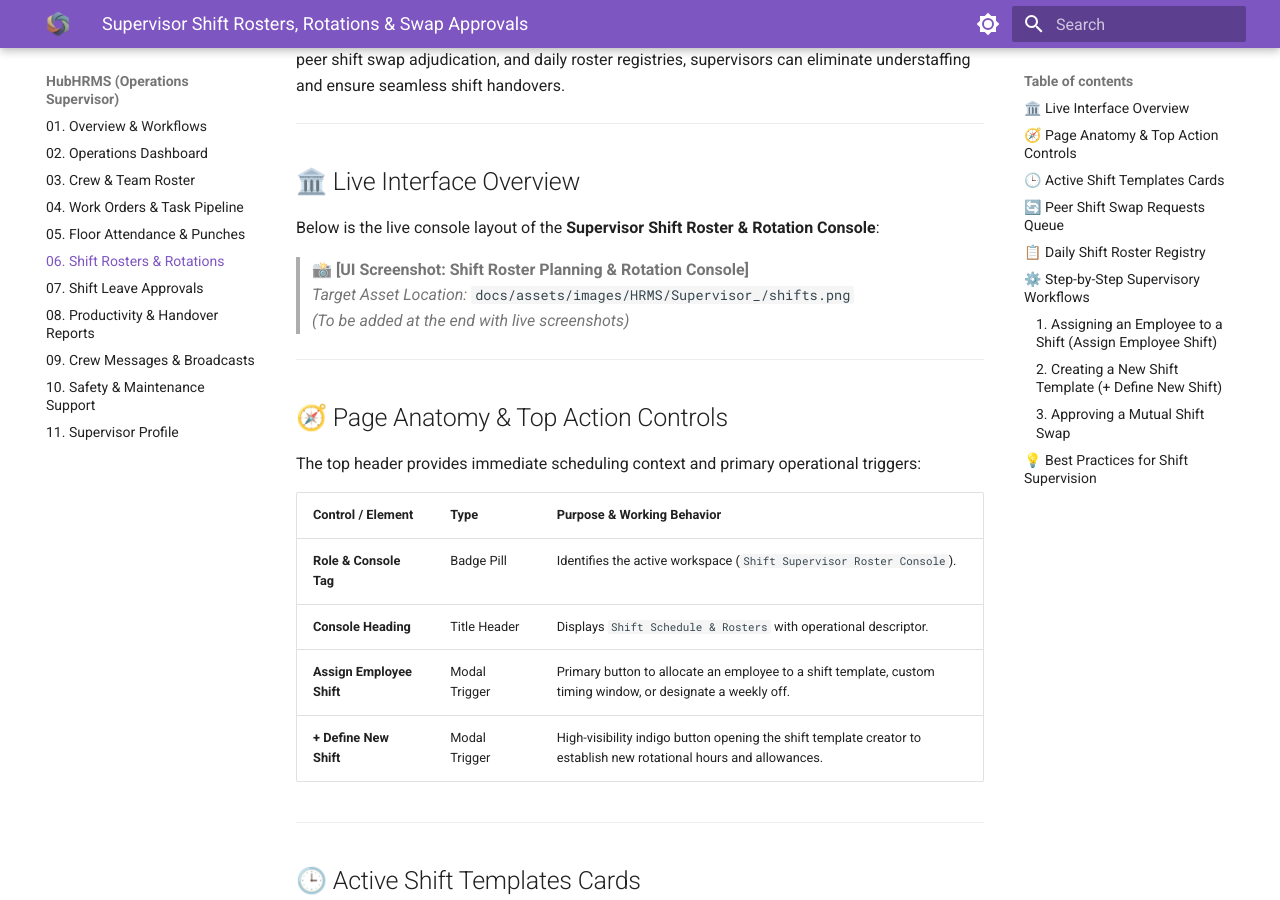
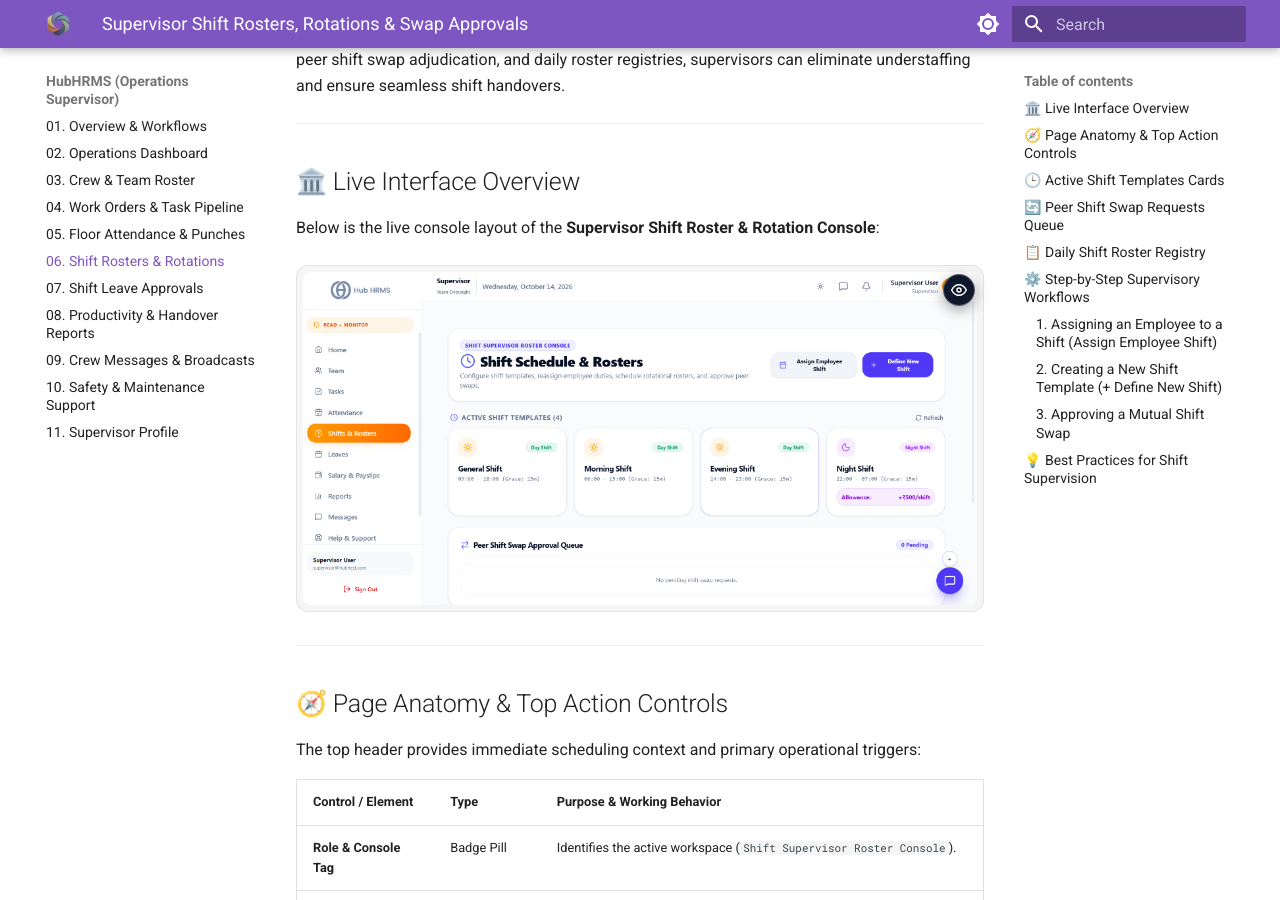
Before and after one commit to SRJ-GROUP/hubnest_user_guide, an MkDocs documentation site: the page built from docs/hrms-supervisor/shifts.md, in a window 1280 px wide and 900 px high, scrolled down 317 px. Built offline with MkDocs 1.6.1 and Material for MkDocs 9.7.7, drawn with Linux system fonts in a browser that asks for light colours.

Commit message:
docs(hrms): update supervisor portal with authentic screenshots for dashboard, team, tasks, attendance, and shifts

```diff
--- a/docs/hrms-supervisor/shifts.md
+++ b/docs/hrms-supervisor/shifts.md
@@ -13,9 +13,7 @@
 
 Below is the live console layout of the **Supervisor Shift Roster & Rotation Console**:
 
-> 📸 **[UI Screenshot: Shift Roster Planning & Rotation Console]**
-> *Target Asset Location:* `docs/assets/images/HRMS/Supervisor_/shifts.png`
-> *(To be added at the end with live screenshots)*
+![Shift Roster Planning & Rotation Console](../assets/images/HRMS/Supervisor_/shifts.png)
 
 ---
 
```
Also changed, not shown: docs/hrms-supervisor/team.md (+1 -3 lines), docs/assets/images/HRMS/Supervisor_/attendance.png, docs/assets/images/HRMS/Supervisor_/dashboard.png, docs/assets/images/HRMS/Supervisor_/shifts.png (added), docs/assets/images/HRMS/Supervisor_/tasks.png, docs/assets/images/HRMS/Supervisor_/team.png (added).
